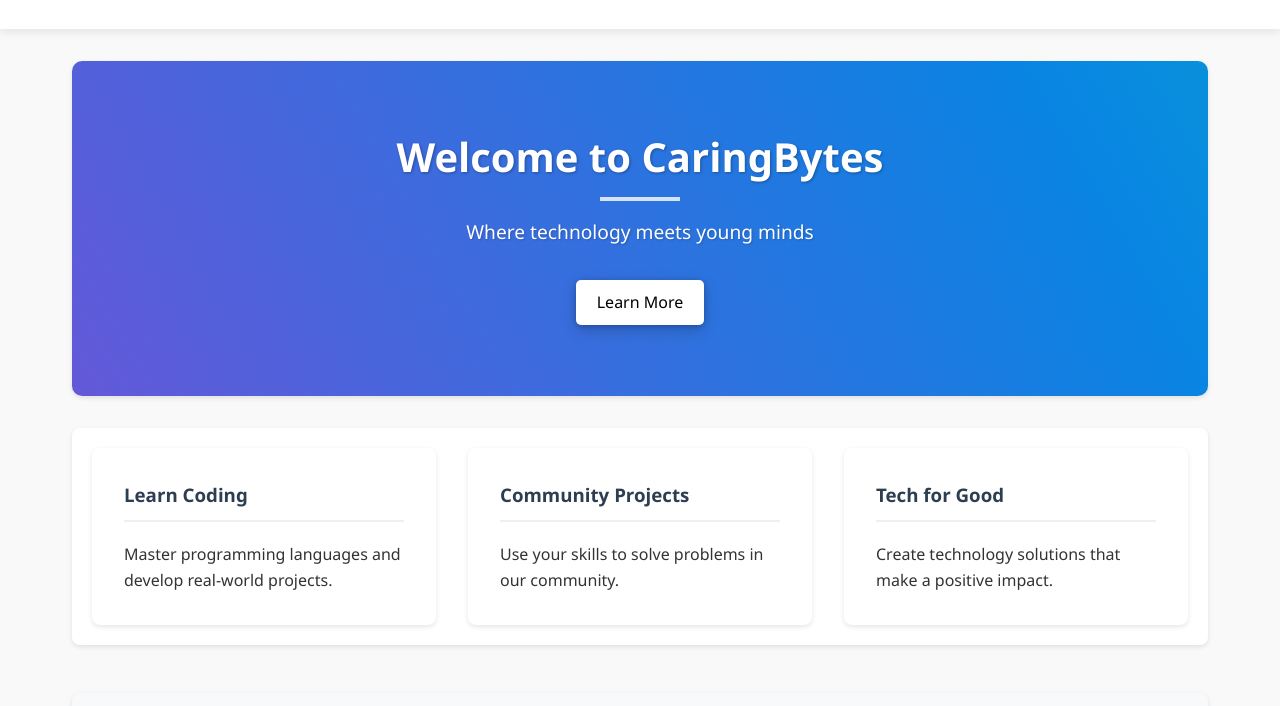
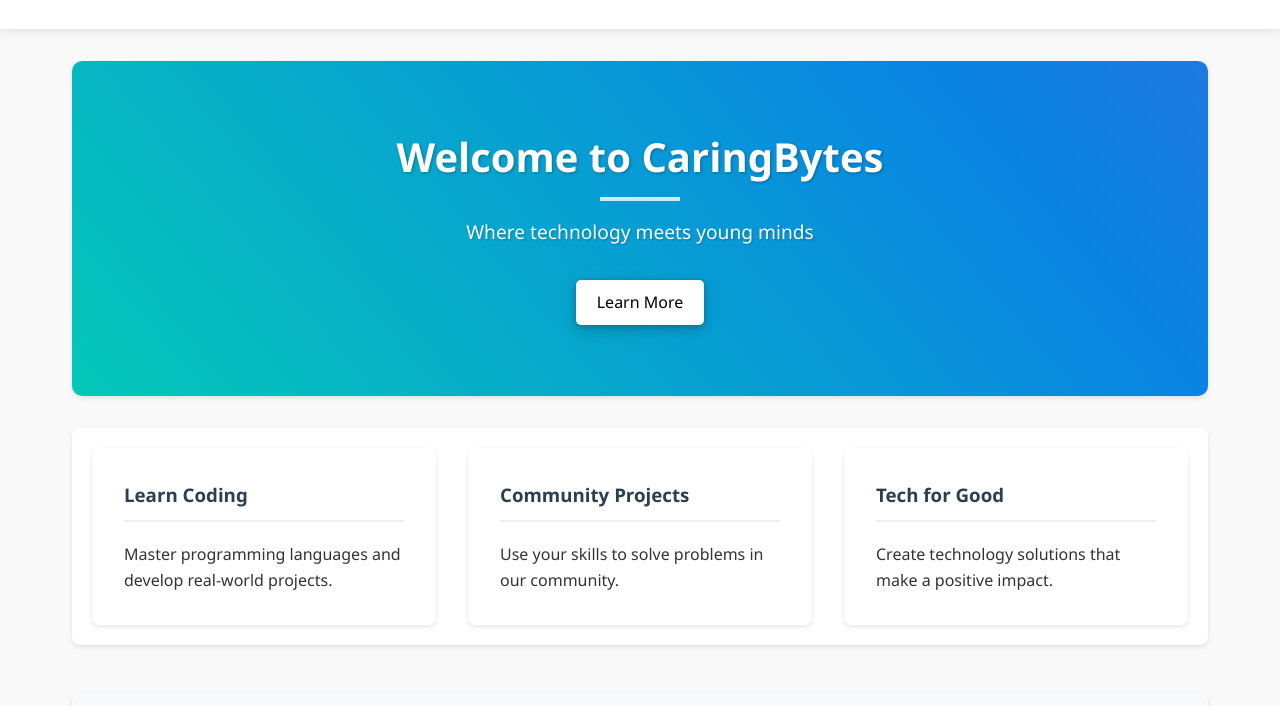
Before and after one commit to Alfreddan/Caringbytes, a plain HTML site: page index.html in a window 1280 px wide. Shown: the part 93-799 px from the top of the page. Drawn offline with Linux system fonts and the light colour scheme.

Commit message:
Update style.css

```diff
--- a/css/style.css
+++ b/css/style.css
@@ -43,7 +43,7 @@ h2 { color: #2c3e50; margin-bottom: 1.5rem; font-size: 2rem; text-align: center;
 
 .hero {
     position: relative;
-    background: linear-gradient(600deg, #03d8ae, #0984e3, #7351d7);
+    background: linear-gradient(50deg, #03d8ae, #0984e3, #7351d7);
     background-size: 200% 200%;
     color: white;
     padding: 4rem 2rem;
```
